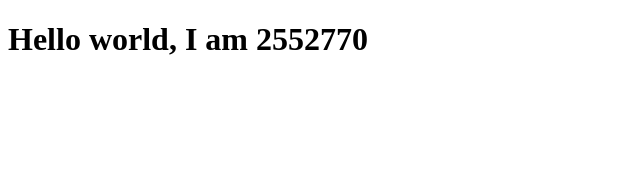
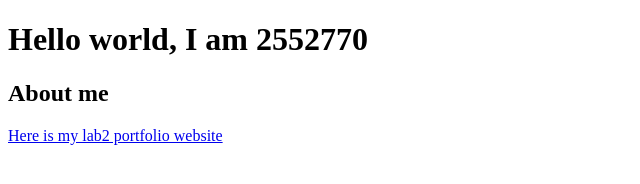
Before and after one commit to Momo3945/Momo3945.github.io, a plain HTML site: page index.html in a window 1280 px wide. Shown: the whole page, without its empty margins (0-640 px from the left). Drawn offline with Linux system fonts and the light colour scheme.

Commit message:
hyperlink in index.html created

```diff
--- a/index.html
+++ b/index.html
@@ -4,6 +4,9 @@
     <h1>Hello world, I am 2552770</h1>
 </head>
 <body>
+    <section><h2>About me</h2>
+        <p><a href="2552770-lab2.html">Here is my lab2 portfolio website</a></p>
+    </section>
 
 </body>
 </html>
```
Also changed, not shown: 2552770-lab2.html (+1 -1 lines).
